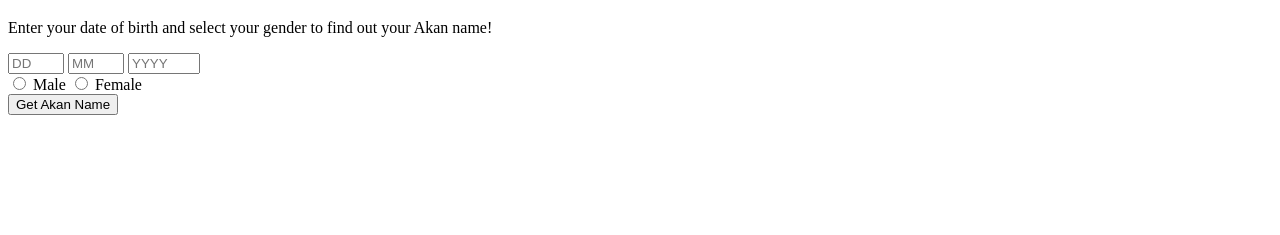
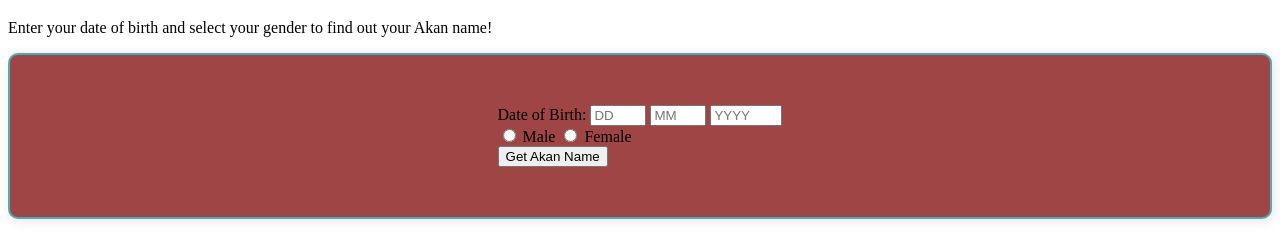
Before and after one commit to tevnjau/akan-name-generator, a plain HTML site: page index.html in a window 1280 px wide. Shown: the part 1282-1517 px from the top of the page. Before the commit the page ends 1413 px from the top, so only its background shows below. Drawn offline with Linux system fonts and the light colour scheme.

Commit message:
linked the javascript to html and renamed the javascript file

```diff
--- a/index.html
+++ b/index.html
@@ -46,6 +46,7 @@
     <div class="box">
    <form id="akanForm" class="akan-form">
    <div class="date-container">
+    <label for="date-of-birth">Date of Birth:</label>
     <input type="number" id="day" name="day" placeholder="DD" min="1" max="31" required>
     <input type="number" id="month" name="month" placeholder="MM" min="1" max="12" required>
     <input type="number" id="year" name="year" placeholder="YYYY" min="1900" max="2027" required>
@@ -59,15 +60,17 @@
       <input type="radio" name="gender" value="female" required> Female
     </label>
   </div>
+  <div class="submit-container">
+    <button type="submit">Get Akan Name</button>
+  </div>
   </form>
     </div>
-
-  <button type="submit">Get Akan Name</button>
-</form>
 
 <p id="result" class="result"></p>
 
 <p id="result"></p>
 
+<script src="script.js"></script>
+
 </body>
 </html>
--- a/styles.css
+++ b/styles.css
@@ -25,13 +25,13 @@
   font-size: 20px;
   text-align: center;
 }
-.boxed {
-    border: 2px solid #4CAF50;
-    padding: 10px;
+.box {
+    border: 2px solid #4cacaf;
+    padding: 50px;
     border-radius: 10px;
-    background-color: #f9f9f9;
+    background-color: #a04545;
     box-shadow: 2px 2px 12px rgba(0, 0, 0, 0.1);
-    display: inline-block;
+    display: flex;
     justify-content: center;
     align-items: center;
 }
```
Also changed, not shown: scrip.js (deleted), script.js (added).
